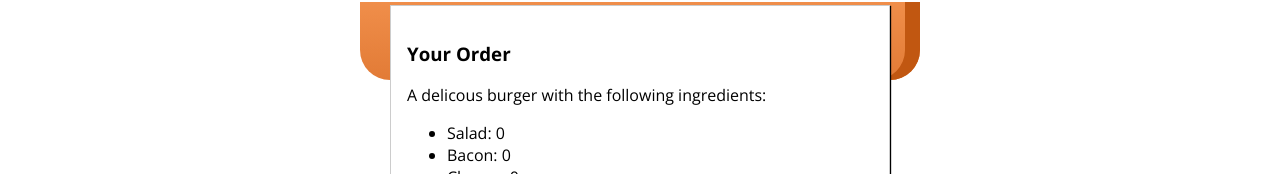
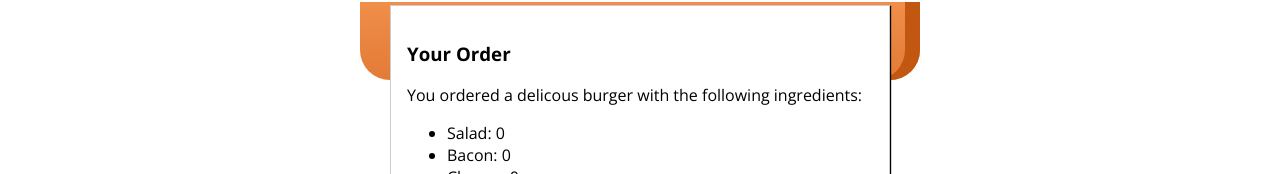
Before and after one commit to ko1h/react-burger-app, a React app: page / in a window 1280 px wide. Shown: the part 235-409 px from the top of the page. Built offline with nearby package versions, Linux system fonts and the light colour scheme.

Commit message:
Fixed some grammer issues

```diff
--- a/src/components/Burger/OrderSummary/OrderSummary.js
+++ b/src/components/Burger/OrderSummary/OrderSummary.js
@@ -12,7 +12,7 @@ const orderSummary = (props) => {
   return (
     <Aux>
       <h3>Your Order</h3>
-      <p>A delicous burger with the following ingredients:</p>
+      <p>You ordered a delicous burger with the following ingredients:</p>
       <ul>
         {ingredientSummary}
       </ul>
```
